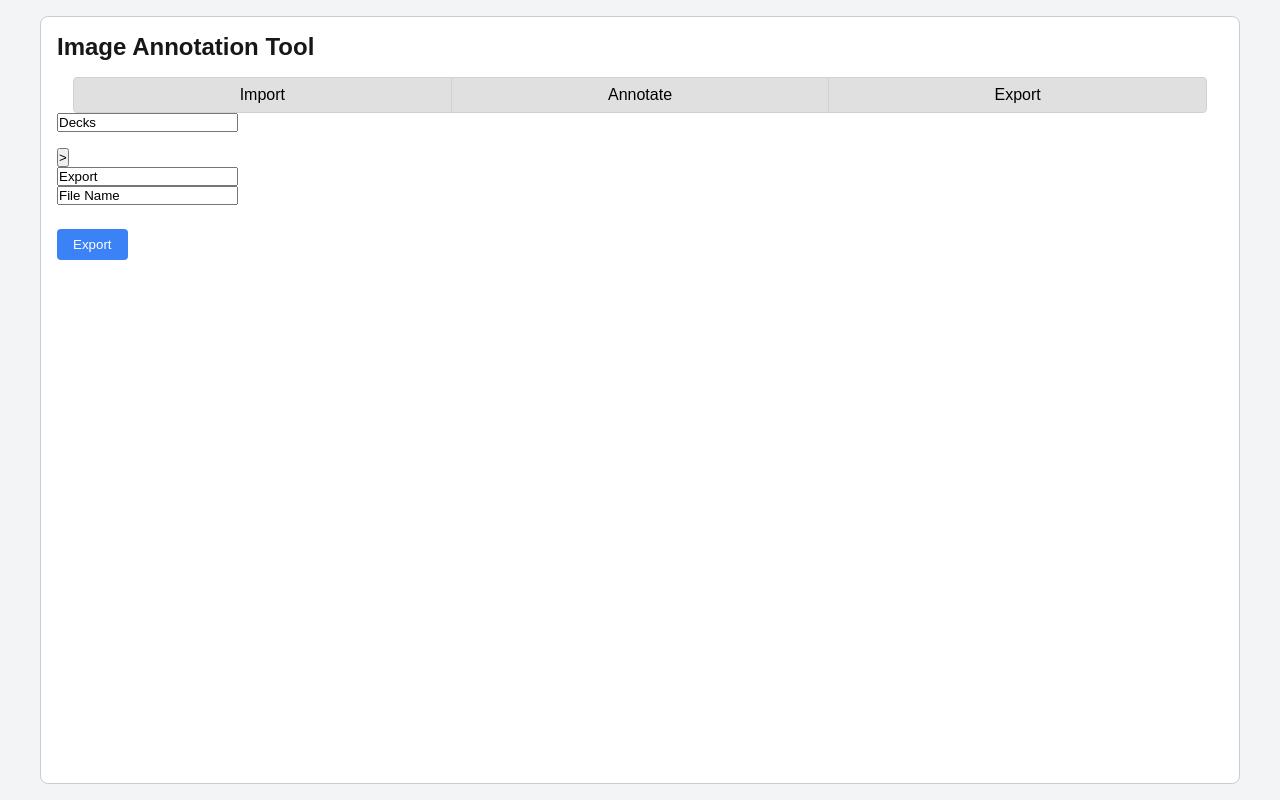
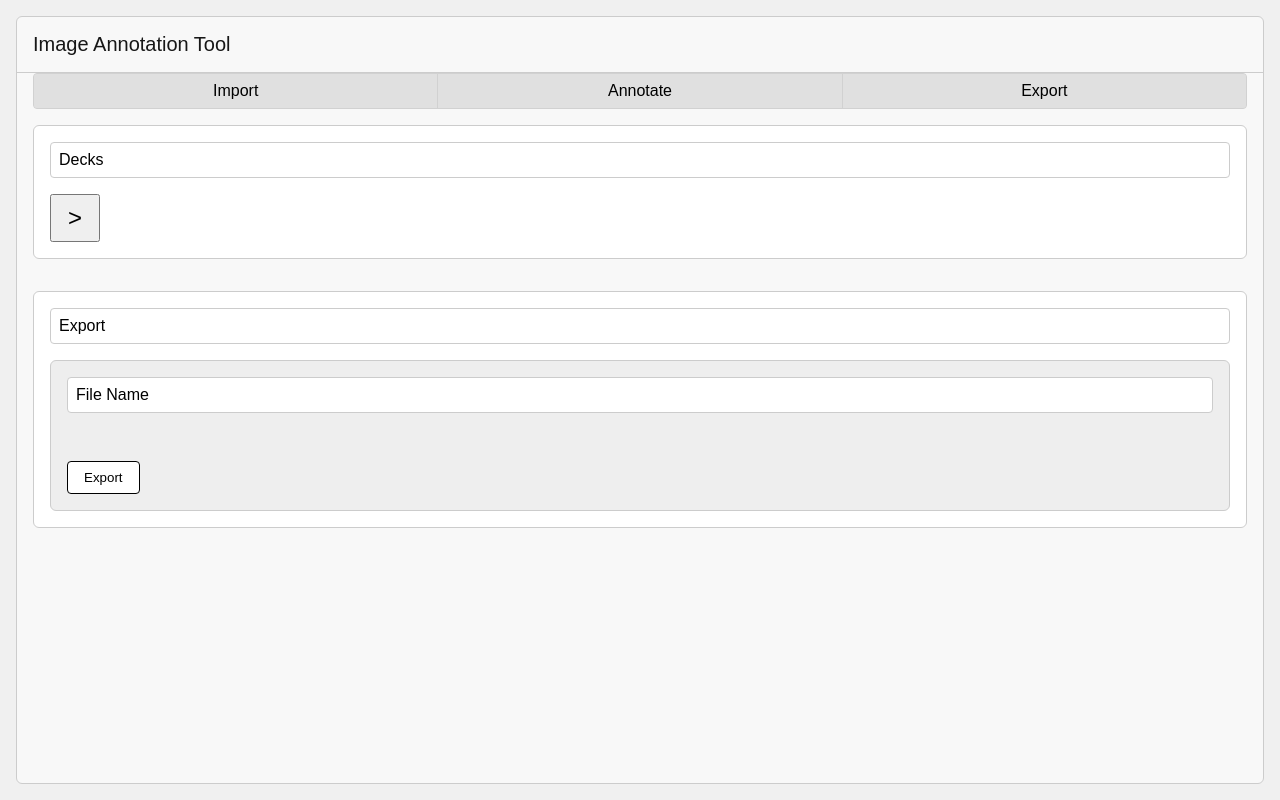
Before and after one commit to ZaynUH/annotation-tool, a Next.js app: page /export in a window 1280 px wide. Built offline with nearby package versions, Linux system fonts and the light colour scheme.

Commit message:
export tab rework

```diff
--- a/styles/ExportPage.module.css
+++ b/styles/ExportPage.module.css
@@ -1,52 +1,98 @@
 .page {
-    padding: 1rem;
-    background: #f3f4f6;
+    background-color: #f0f0f0;
     min-height: 100vh;
     display: flex;
     justify-content: center;
+    padding: 1rem;
   }
 
   .card {
     width: 100%;
-    max-width: 1200px;
-    background: white;
+    max-width: 1280px;
+    background-color: #f8f8f8;
     border: 1px solid #ccc;
-    border-radius: 8px;
-    padding: 1rem;
+    border-radius: 6px;
+    display: flex;
+    flex-direction: column;
   }
 
   .title {
-    font-size: 1.5rem;
-    margin-bottom: 1rem;
+    padding: 1rem;
+    font-size: 1.25rem;
+    font-weight: 500;
+    border-bottom: 1px solid #ccc;
   }
 
-  .subtitle {
-    margin-top: 1rem;
-    font-weight: bold;
+  .section {
+    margin: 1rem;
+    padding: 1rem;
+    background-color: #fff;
+    border: 1px solid #ccc;
+    border-radius: 6px;
+  }
+
+  .deckInput {
+    width: 100%;
+    padding: 0.5rem;
+    border: 1px solid #ccc;
+    border-radius: 4px;
+    font-size: 1rem;
+    margin-bottom: 1rem;
   }
 
   .grid {
     display: flex;
-    flex-wrap: wrap;
     gap: 1rem;
+    align-items: center;
+  }
+
+  .gridItem {
+    width: 80px;
+    aspect-ratio: 2/3;
+    border: 1px solid #ccc;
+    background-color: #fafafa;
+    display: flex;
+    align-items: center;
+    justify-content: center;
+    cursor: pointer;
+  }
+
+  .selected {
+    border: 2px solid #3b82f6;
+  }
+
+  .gridImage {
+    max-width: 100%;
+    max-height: 100%;
+    object-fit: contain;
+  }
+
+  .nextButton {
+    height: 100%;
+    padding: 0.5rem 1rem;
+    font-size: 1.5rem;
+    cursor: pointer;
+  }
+
+  .exportArea {
+    padding: 1rem;
+    border: 1px solid #ccc;
+    border-radius: 6px;
+    background-color: #eee;
+  }
+
+  .deckImages {
+    display: flex;
+    gap: 0.5rem;
     margin-top: 1rem;
   }
 
-  .gridItem {
-    border: 2px solid #ccc;
+  .exportButton {
+    margin-top: 1rem;
+    padding: 0.5rem 1rem;
+    font-weight: 500;
+    border-radius: 4px;
+    background-color: white;
+    border: 1px solid #000;
     cursor: pointer;
   }
-
-  .gridItem.selected {
-    border-color: #3b82f6;
-  }
-
-  .exportButton {
-    margin-top: 1.5rem;
-    padding: 0.5rem 1rem;
-    background-color: #3b82f6;
-    color: white;
-    border: none;
-    border-radius: 4px;
-    cursor: pointer;
-  }
```
